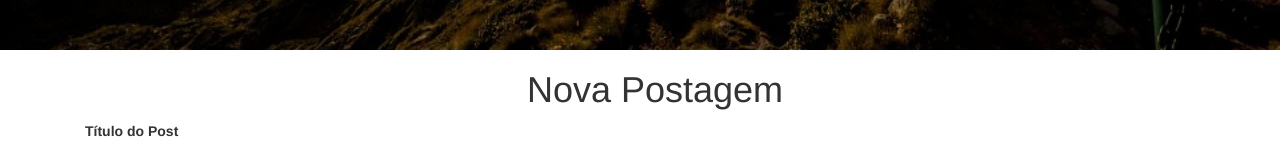
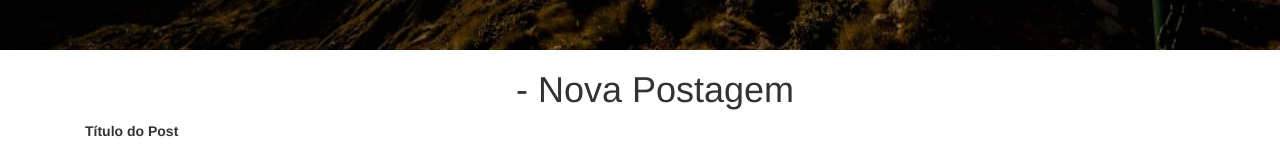
Before and after one commit to CamsCampos/Blog-, a plain HTML site: page novoPost.html in a window 1280 px wide. Shown: the part 750-894 px from the top of the page. Drawn offline with nearby package versions, Linux system fonts and the light colour scheme; files that its build step writes are made by us from their sources; files whose address does not match are found by name.

Commit message:
Update novoPost.html

```diff
--- a/novoPost.html
+++ b/novoPost.html
@@ -43,7 +43,7 @@
 
             <div class="container">
                 <div class="row">
-                    <h1 class="text-center">Nova Postagem</h1>
+                    <h1 class="text-center"> - Nova Postagem</h1>
                 </div>
                 <div class="row">
                     <div id="msg" class="col-sm-10 offset-sm-1 ">
```
